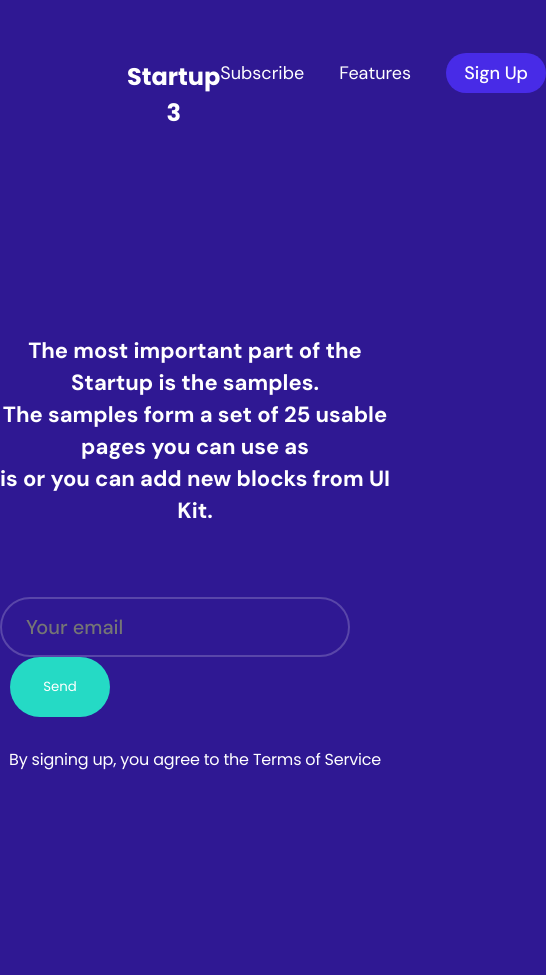
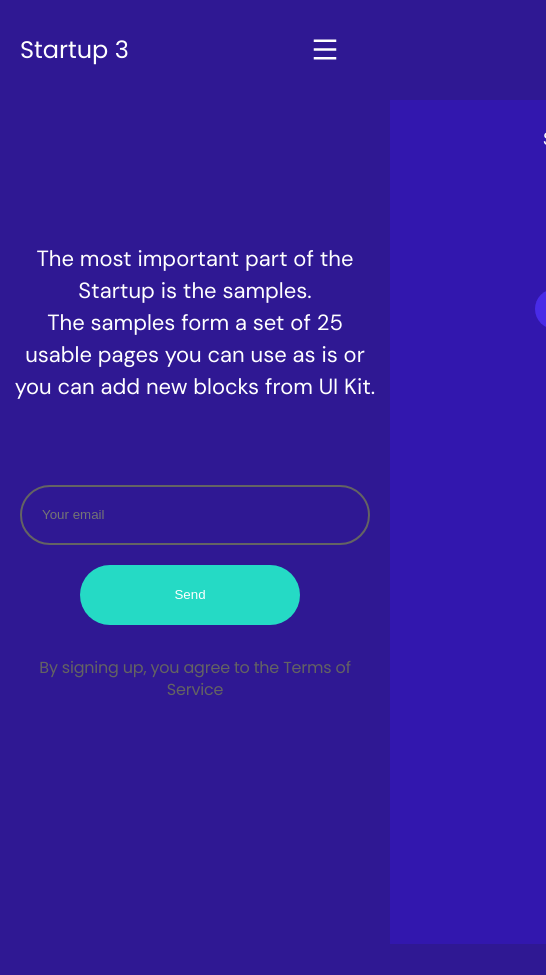
Before and after one commit to Sahwag546/project-14, a plain HTML site: page index.html in a window 390 px wide. Shown: the whole page, 546 px wide, since content can reach past the window. After the commit the page ends 844 px from the top, so only its background shows below. Drawn offline with nearby package versions, Linux system fonts and the light colour scheme.

Commit message:
first commit

```diff
--- a/assets/css/style.css
+++ b/assets/css/style.css
@@ -1,7 +1,7 @@
-
 @import url('https://fonts.googleapis.com/css2?family=DM+Sans:ital,opsz,wght@0,9..40,100..1000;1,9..40,100..1000&display=swap');
 @import url('https://fonts.googleapis.com/css2?family=Poppins:ital,wght@0,100;0,200;0,300;0,400;0,500;0,600;0,700;0,800;0,900;1,100;1,200;1,300;1,400;1,500;1,600;1,700;1,800;1,900&display=swap');
-    *{
+
+* {
    margin: 0;
    padding: 0;
    list-style: none;
@@ -10,117 +10,222 @@
    text-decoration: none;
 
 }
-    section{
+
+section {
+
+   min-height: 100vh;
    justify-content: center;
    align-items: center;
-        align-content: center;
-        height: 100vh;
+   display: flex;
    flex-direction: column;
-        display: flex;
 }
 
 .container {
-        max-height: 1170px;
+   max-width: 1170px;
    margin-left: auto;
    margin-right: auto;
    padding-left: 12px;
    padding-right: 12px;
+   display: flex;
+   flex-grow: 1;
 }
 
 
-    .justify-content-between{
+.justify-content-between {
    justify-content: space-between;
    display: flex;
 }
- ul{
-    display: flex;
-    gap: 35px;
-    margin-right: 126px;
- }
- ul a{
-    color:white;
- }
- body{
+
+body {
    background-color: #2F1893;
 }
- h3{
-    color:white;
-    font-family:"poppins",sans-serif;
-    font-size: 24px;
-    line-height: 36px;
-    text-align: center;
-    cursor: pointer;
-    margin-top: 6px;
-    margin-left: 115px;
- }
 
- .btn{
-    font-family: "DM Sans",sans-serif;
-    font-size: 18px;
-    font-weight: 500;
-    line-height: 26px;
-    text-align: center;
-    cursor: pointer;
-    background: #482BE7;
-    width: 100px;
-    height: 40px;
-    border-radius: 30px;
-    color:white;
- }
- .btn-2{
+
+.btn-2 {
    background: #25DAC5;
    color: white;
    width: 100px;
    height: 60px;
    border-radius: 30px;
    margin-left: 10px;
-    font-family: "poppins",sans-serif;
+   font-family: "poppins", sans-serif;
 
 }
- header{
-    margin-top: 53px;
+
+
+
+nav {
+   width: 100%;
 }
- h5{
+
+.heading {
+   color: #fff;
+   line-height: 100px;
+   padding-left: 100px;
+   font-family: Poppins;
+   font-size: 24px;
+   text-align: center;
+
+}
+
+nav ul li a {
+   color: #fff;
+   padding: 33px;
+   line-height: 100px;
+   font-family: DM Sans;
+   font-size: 18px;
+   text-align: left;
+
+}
+
+nav ul {
+   display: flex;
+   float: right;
+
+
+}
+
+button {
+   width: 100px;
+   height: 40px;
+   background: #482BE7;
+   border-radius: 30px;
+   color: white;
+   cursor: pointer;
+
+}
+
+#check {
+   display: none;
+}
+
+
+.input-box {
+   margin-top: 70px;
+}
+
+#check:checked~ul {
+   left: 0%;
+}
+
+.menu {
+   color: #fff;
+   font-size: 30px;
+   float: right;
+   line-height: 100px;
+   display: none;
+}
+
+.card {
+   display: flex;
+   flex-direction: column;
+   justify-content: center;
+   align-items: center;
+
+}
+
+.para {
+
    font-family: DM Sans;
    font-size: 22px;
    line-height: 32px;
    text-align: center;
-color: white;
+   color: #fff;
+   width: 600px;
+   height: 96px;
 
 }
- input{
+
+#email {
    width: 350px;
    height: 60px;
    border-radius: 30px;
+   padding-left: 20px;
+   border: 2px solid #646363;
    background-color: #2F1893;
-border: 2px solid #5946A9;
+   color: white;
+   margin-top: 73px;
 }
- [placeholder]{
-    font-family: "DM Sans",sans-serif;
-     padding: 18px 24px;
-     font-size: 20px;
-     font-weight: 500;
-     line-height: 26px;
+
+.btn2 {
+   width: 120px;
+   height: 60px;
+   background: #25DAC5;
+
 }
- .para{
+
+button a {
+   color: #fff;
+}
+
+.para2 {
    font-family: Poppins;
    font-size: 16px;
    line-height: 22px;
    letter-spacing: -0.20000000298023224px;
-text-align: left;
-color: white;
+   text-align: center;
+   color: #646363;
    margin-top: 32px;
+}
+
+/*------------responsive----------*/
+@media (max-width:768px) {
+   .menu {
+      display: block;
+      margin-right: 50px;
+   }
+
+   nav ul {
+      width: 100%;
+      display: block;
+      position: fixed;
+      top: 0;
+      left: 100%;
+      margin-top: 100px;
+      width: 100%;
+      height: 100vh;
+      background-color: #3217ae;
+      transition: all 500ms;
+   }
+
+   nav ul li a {
+      display: flex;
+      line-height: 12px;
+      justify-content: center;
 
    }
- .text{
-font-family: DM Sans;
-font-size: 18px;
-line-height: 28px;
-text-align: left;
-color:white;
-margin-top: 6px;
+
+   .heading {
+      padding-left: 20px;
+   }
+
+   .button {
+
+      position: relative;
+      right: 12px;
+   }
+
+   .para {
+      text-align: center;
+      width: 100%;
+      height: 20vh;
 
    }
- .input-box{
-    margin-top: 70px;
+
+   .d-flex {
+      display: flex;
+      flex-direction: column;
+
    }
+
+   .btn2 {
+      margin-top: 20px;
+      margin-left: 60px;
+      width: 220px;
+   }
+
+   .section {
+      align-items: center;
+
+   }
+}
--- a/index.html
+++ b/index.html
@@ -5,40 +5,46 @@
     <meta charset="UTF-8">
     <meta name="viewport" content="width=device-width, initial-scale=1.0">
     <title>Document</title>
+    <link href="https://cdn.jsdelivr.net/npm/remixicon@4.3.0/fonts/remixicon.css" rel="stylesheet" />
     <link rel="stylesheet" href="/assets/css/style.css">
 </head>
 
 <body>
-    <header>
-        <div class="container">
-            <nav class=" justify-content-between">
+    <section>
+        <nav>
+            <input type="checkbox" id="check">
+            <label for="check" class="menu">
+                <i class="ri-menu-line"></i>
+            </label>
+            <label class="heading">
+                Startup 3
+            </label>
+            <ul>
+                <li><a href="#">Subscribe</a></li>
+                <li><a href="#">Features</a></li>
+                <li><a href="#"><button>Sign In</button></a></li>
 
-                <h3>
-                    Startup 3
-                </h3>
-        <ul>
-            <li class="text">Subscribe</li>
-            <li class="text">Features</li>
-            <li><button class="btn">Sign Up</button></li>
-        </ul>
+
+            </ul>
         </nav>
+        <div class="container flex-grow">
+            <div class="card">
+                <p class="para">
+                    The most important part of the Startup is the samples.<br> The samples form a set of 25 usable pages
+                    you can use as is or you can add new blocks from UI Kit.
+                </p>
+                <div class="d-flex">
+                    <input type="text" placeholder="Your email" id="email">
+                    <button class="btn2"><a href="#">Send</a></button>
+                </div>
+                <p class="para2">
+                    By signing up, you agree to the Terms of Service
+                </p>
+            </div>
         </div>
-    </header>
-    <section>
-        <h5>
 
-                The most important part of the Startup is the samples. <br>The samples form a set of 25 usable pages you
-                can use as<br> is or you can add new blocks from UI Kit.
+    </section>
 
-        </h5>
-        <div class="input-box">
-                <input type="text" placeholder="Your email">
-                <button class="btn-2">Send</button>
-            </div>
-            <p class="para">
-                By signing up, you agree to the Terms of Service
-            </p>
-    </section>
 </body>
 
 </html>
```
Lines whose indentation alone changed are shown as unchanged.
